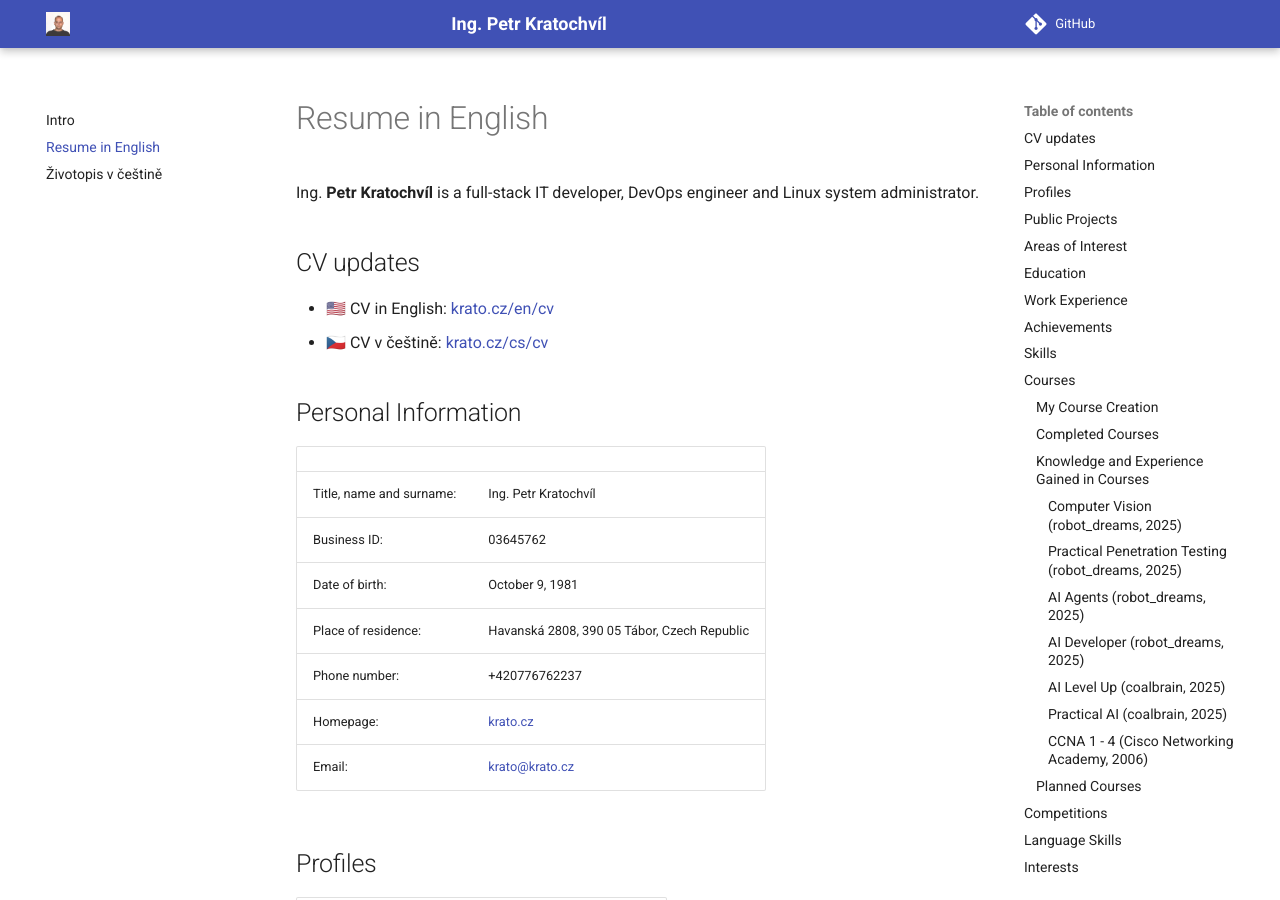
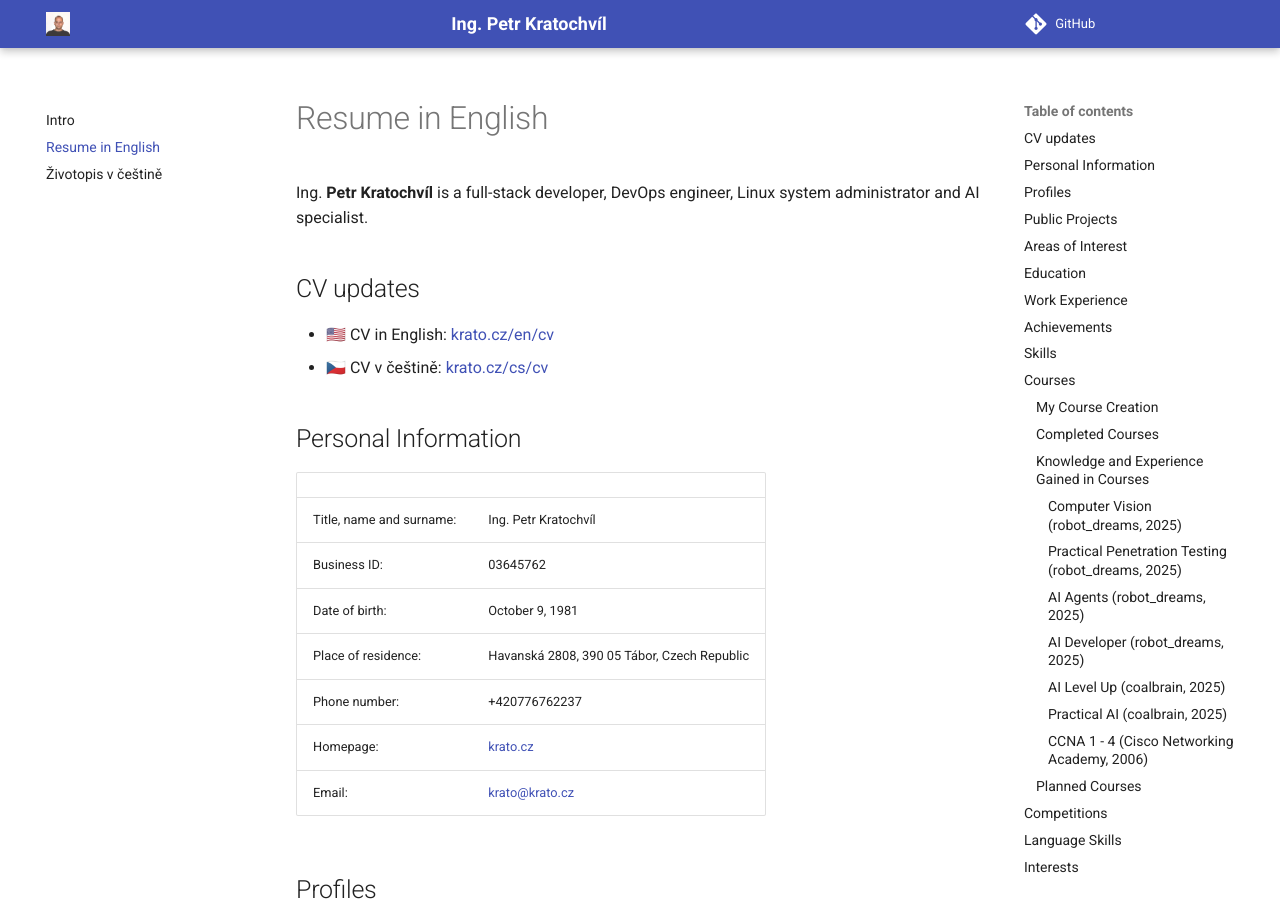
Before and after one commit to kratocz/kratocz, an MkDocs documentation site: the page built from docs/en/cv.md, in a window 1280 px wide and 900 px high. Built offline with MkDocs 1.6.1 and Material for MkDocs 9.7.7, drawn with Linux system fonts in a browser that asks for light colours; some of the changed text lies outside the part shown.

Commit message:
update: align intro descriptions with areas of interest
- update intro sentences to include AI specialist role in both CVs
- add Cybersecurity area of interest reflecting penetration testing skills
- synchronize README.md with CV changes for consistency
- prioritize AI projects in README public projects section
- expand specialization description to include AI and cybersecurity

🤖 Generated with [Claude Code](https://claude.ai/code)

Co-Authored-By: Claude <noreply@anthropic.com>

```diff
--- a/docs/en/cv.md
+++ b/docs/en/cv.md
@@ -1,6 +1,6 @@
 # Resume in English
 
-Ing. **Petr Kratochvíl** is a full-stack IT developer, DevOps engineer and Linux system administrator.
+Ing. **Petr Kratochvíl** is a full-stack developer, DevOps engineer, Linux system administrator and AI specialist.
 
 ## CV updates
 
```
Also changed, not shown: other parts of docs/en/cv.md (+1 -0 lines), README.md (+4 -2 lines), docs/cs/cv.md (+2 -1 lines).
